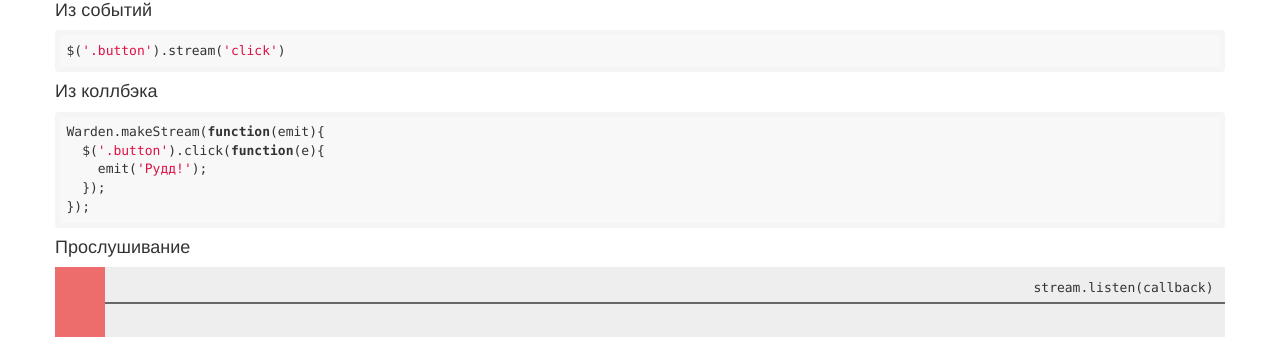
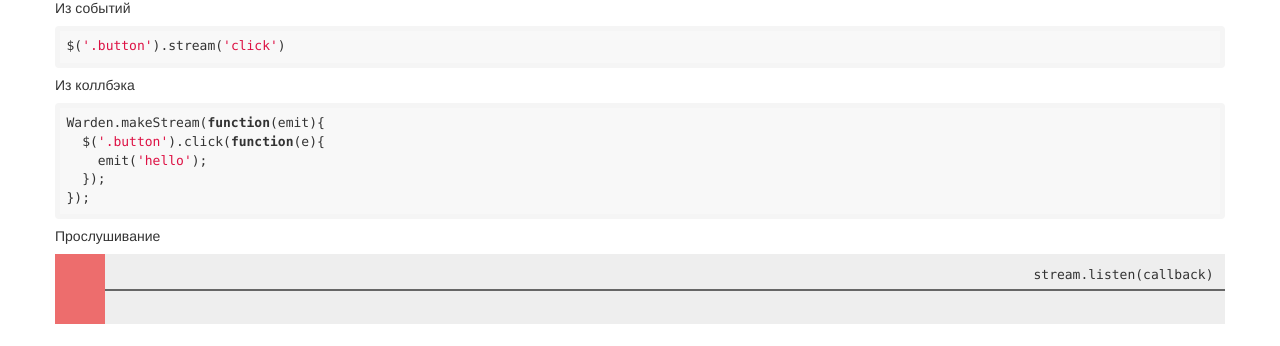
Before and after one commit to zefirka/MoscowJS, a plain HTML site: page index.html in a window 1280 px wide. Shown: the part 69-415 px from the top of the page. Drawn offline with Linux system fonts and the light colour scheme.

Commit message:
Add some fixes

```diff
--- a/index.html
+++ b/index.html
@@ -27,19 +27,19 @@
 
         <h1 class='g-center'>Источники данных</h1>
 
-          <h4>Из событий</h4>
+          <h5>Из событий</h5>
 
           <pre class='javascript'><code>$('.button').stream('click')</code></pre></td>
 
-          <h4>Из коллбэка</h4>
+          <h5>Из коллбэка</h5>
 
           <pre class='javascript'><code>Warden.makeStream(function(emit){
   $('.button').click(function(e){
-    emit('Рудд!');
+    emit('hello');
   });
 });</code></code></pre>
 
-          <h4>Прослушивание</h4>
+          <h5>Прослушивание</h5>
 
 
           <div class="stream">
@@ -93,7 +93,7 @@
             </div>
           </div>
 
-          <h2>Массивы</h2>
+          <h5>Массивы</h5>
 
            <div class="stream">
             <div line='mapa' class='line'>
```
